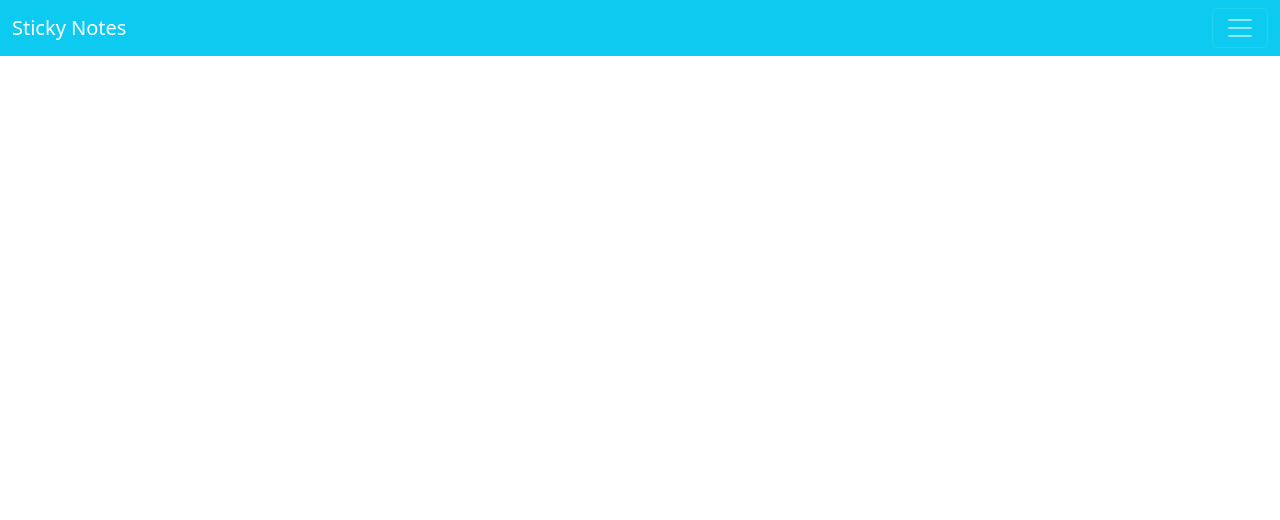
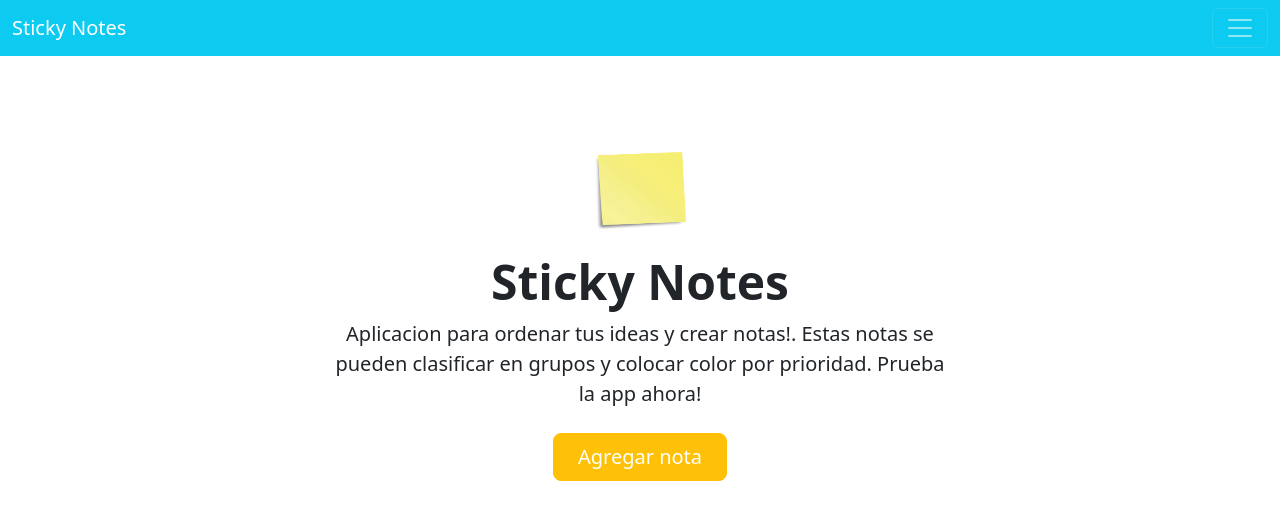
Before and after one commit to MarioTorresL/stiky-notes, an Angular app: page / in a window 1280 px wide. Shown: the top 520 px of the page. Built offline with nearby package versions, Linux system fonts and the light colour scheme.

Commit message:
add home page style

```diff
--- /dev/null
+++ b/src/app/pages/home/home.component.html
@@ -0,0 +1,22 @@
+<div class="px-4 py-5 my-5 text-center">
+  <img
+    class="d-block mx-auto mb-4"
+    src="../../../assets/sticky.png"
+    alt=""
+    width="92"
+    height="77"
+  />
+  <h1 class="display-5 fw-bold">Sticky Notes</h1>
+  <div class="col-lg-6 mx-auto">
+    <p class="lead mb-4">
+      Aplicacion para ordenar tus ideas y crear notas!.
+      Estas notas se pueden clasificar en grupos y colocar color por prioridad.
+      Prueba la app ahora!
+    </p>
+    <div class="d-grid gap-2 d-sm-flex justify-content-sm-center">
+      <button type="button" class="btn btn-warning btn-lg px-4 gap-3 " style="color:white;">
+        Agregar nota
+      </button>
+    </div>
+  </div>
+</div>
--- /dev/null
+++ b/src/app/pages/home/home.component.ts
@@ -0,0 +1,15 @@
+import { Component, OnInit } from '@angular/core';
+
+@Component({
+  selector: 'app-home',
+  templateUrl: './home.component.html',
+  styleUrls: ['./home.component.css']
+})
+export class HomeComponent implements OnInit {
+
+  constructor() { }
+
+  ngOnInit(): void {
+  }
+
+}
--- a/src/app/pages/pages.component.html
+++ b/src/app/pages/pages.component.html
@@ -1 +1,2 @@
 <app-header></app-header>
+<router-outlet></router-outlet>
--- a/src/app/pages/pages.module.ts
+++ b/src/app/pages/pages.module.ts
@@ -2,6 +2,7 @@ import { NgModule } from '@angular/core';
 import { CommonModule } from '@angular/common';
 import { PagesComponent } from './pages.component';
 import {SharedModule} from '../shared/shared.module';
+import {RouterModule} from '@angular/router';
 
 
 
@@ -11,7 +12,8 @@ import {SharedModule} from '../shared/shared.module';
   ],
   imports: [
     CommonModule,
-    SharedModule
-  ],
+    SharedModule,
+    RouterModule
+  ]
 })
 export class PagesModule { }
--- a/src/app/shared/header/header.component.html
+++ b/src/app/shared/header/header.component.html
@@ -1,21 +1,41 @@
-<nav class="navbar navbar-dark bg-info fixed-top">
+<header>
+  <nav class="navbar navbar-dark bg-info">
     <div class="container-fluid">
       <a class="navbar-brand">Sticky Notes</a>
-    <button class="navbar-toggler" type="button" data-bs-toggle="offcanvas" data-bs-target="#offcanvasDarkNavbar" aria-controls="offcanvasDarkNavbar">
+      <button
+        class="navbar-toggler"
+        type="button"
+        data-bs-toggle="offcanvas"
+        data-bs-target="#offcanvasDarkNavbar"
+        aria-controls="offcanvasDarkNavbar"
+      >
         <span class="navbar-toggler-icon"></span>
       </button>
-    <div class="offcanvas offcanvas-end text-bg-dark" tabindex="-1" id="offcanvasDarkNavbar" aria-labelledby="offcanvasDarkNavbarLabel">
+      <div
+        class="offcanvas offcanvas-end text-bg-dark"
+        tabindex="-1"
+        id="offcanvasDarkNavbar"
+        aria-labelledby="offcanvasDarkNavbarLabel"
+      >
         <div class="offcanvas-header">
           <h5 class="offcanvas-title" id="offcanvasDarkNavbarLabel">Menu</h5>
-        <button type="button" class="btn-close btn-close-white" data-bs-dismiss="offcanvas" aria-label="Close"></button>
+          <button
+            type="button"
+            class="btn-close btn-close-white"
+            data-bs-dismiss="offcanvas"
+            aria-label="Close"
+          ></button>
         </div>
         <div class="offcanvas-body">
           <ul class="navbar-nav justify-content-end flex-grow-1 pe-3">
             <li class="nav-item">
-            <a class="nav-link active" aria-current="page" href="#">Home</a>
+              <a class="nav-link active" aria-current="page" href="#"
+                >same link here</a
+              >
             </li>
           </ul>
         </div>
       </div>
     </div>
   </nav>
+</header>
--- a/src/index.html
+++ b/src/index.html
@@ -11,6 +11,7 @@
 </head>
 <body>
   <app-root></app-root>
+  <!-- scripts -->
+    <script src="https://cdn.jsdelivr.net/npm/bootstrap@5.2.3/dist/js/bootstrap.bundle.min.js"></script>
 </body>
-    <script src="https://cdn.jsdelivr.net/npm/bootstrap@5.2.3/dist/js/bootstrap.bundle.min.js"></script>
 </html>
```
Also changed, not shown: src/app/pages/pages-routing.module.ts (+11 -7 lines), src/app/pages/home/home.component.css (added), src/assets/sticky.png (added). Lines whose indentation alone changed are shown as unchanged.
